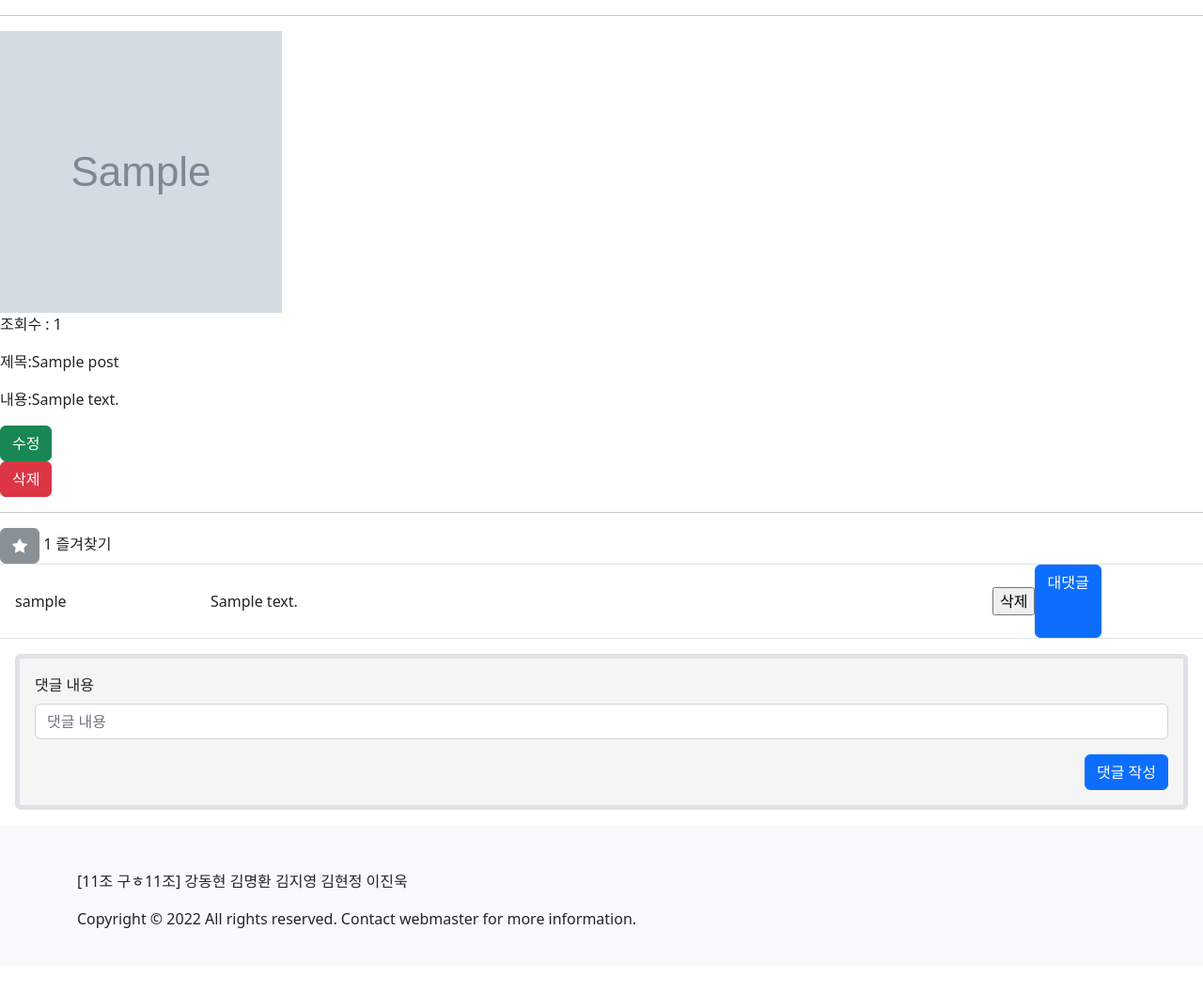
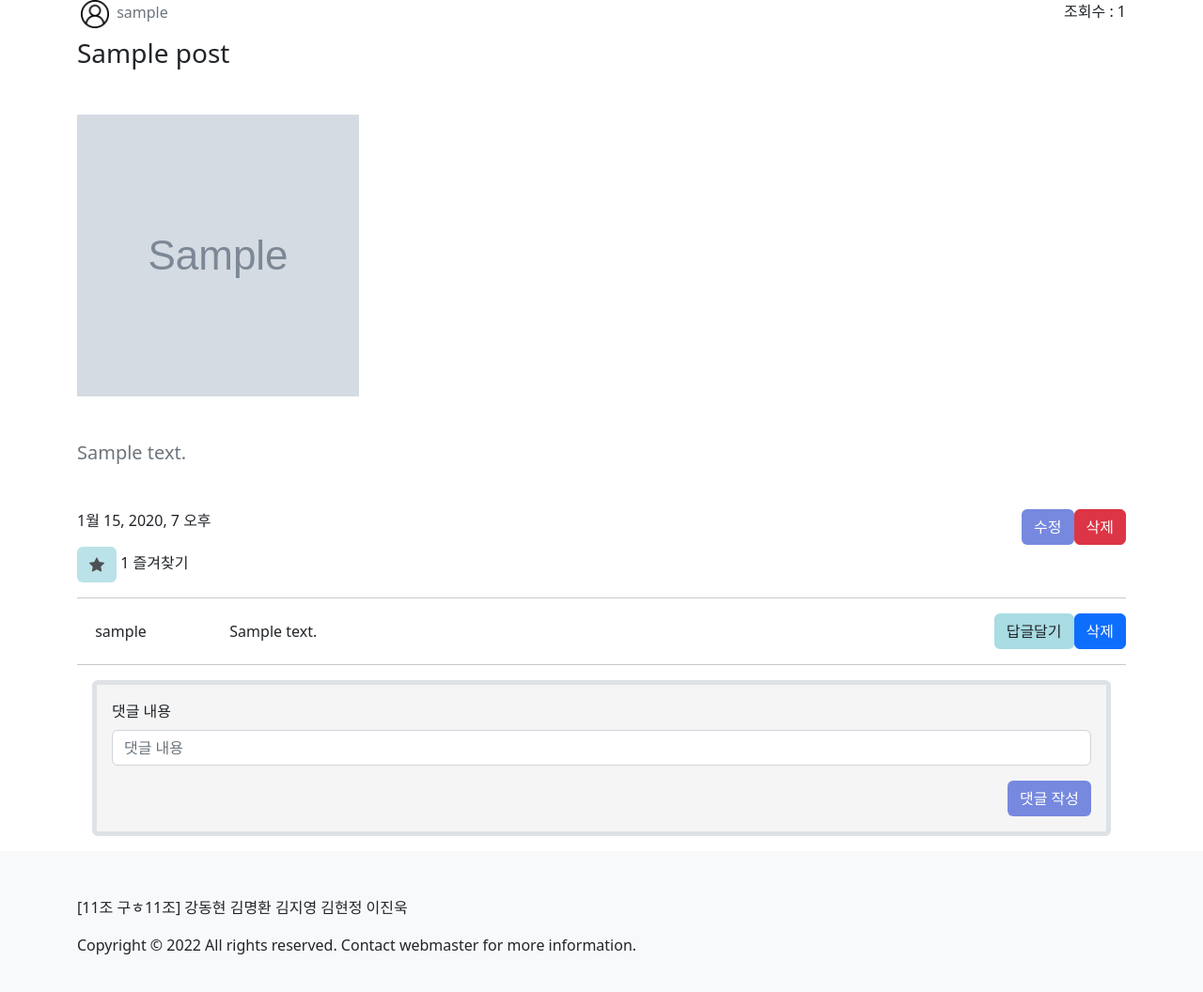
Before and after one commit to myeonghwan57/Pjt, a Django app: page /posts/1/ in a window 1280 px wide. Shown: the part 76-1132 px from the top of the page at 94% size. Before the commit the page ends 1064 px from the top, so only its background shows below. Run offline with Django 3.2, Linux system fonts and the light colour scheme; a user stored in the database is signed in; tables that the repository leaves empty hold one stand-in row (values such as "Sample post"); grey boxes marked "Sample" are stand-in pictures; some libraries are stand-ins or nearby versions.

Commit message:
detail 글/ 댓글 /대댓글/ css 적용

```diff
--- a/posts/forms.py
+++ b/posts/forms.py
@@ -25,7 +25,7 @@ class ReCommentForm(ModelForm):
         model = Comment
         fields = ('content',)
         labels = {
-            'content': '',
+            'content': '답글 내용',
         }
         widgets = {
             'content': TextInput(attrs={
--- a/posts/templates/posts/detail.html
+++ b/posts/templates/posts/detail.html
@@ -1,84 +1,110 @@
 {% extends 'base.html' %}
 {% load django_bootstrap5 %}
+{% load static %}
 {% block content %}
+  <div class='container'>
+    <div>
+      <div class='d-flex justify-content-between'>
+        <div>
+          <a href="#"><img class='post_profile_img mx-1' src="{% static '/images/profile/user.png'%}" alt=""></a>
+          <a class='text-decoration-none text-muted' href="#">{{post.user.username}}</a>
+        </div>
+        <p class='text-center'>
+          조회수 :
+          {{ post.hits }}
+        </p>
+      </div>
 
-<hr>
-<div>
+      <h3>{{post.title}}</h3>
+
+      <div class='mt-5'>
+        <!-- 이미지 -->
         {% if post.image_set %}
           {% for image in post.image_set.all %}
             <img src="{{ image.file.url }}" class="card-img-top" alt="{{ image.file.image }}" style="width: 300px; height: 300px;">
-  {% endfor %}  {% else %}
+          {% endfor %}
+        {% else %}
         {% endif %}
-  <p> 조회수 : {{ post.hits }}</p>
-  <p> 제목:{{post.title}}</p>
-  <p> 내용:{{post.content}}</p>
-  <a href="{% url 'posts:update' post.pk %}"><button class="btn btn-success">수정 </button>
+      </div>
+      <h5 class='text-muted mt-5'>{{post.content}}</h5>
+      <div class='d-flex justify-content-between mt-5'>
+        <p>{{post.created_at}}</p>
+        {% if request.user == post.user %}
+          <div class='d-flex'>
+            <a href="{% url 'posts:update' post.pk %}">
+              <button class="btn post_detail_comment_btn">수정
+              </button>
             </a>
-  <br>
-  <form action="{% url 'posts:delete' post.pk %}" method='POST' >
+            <form action="{% url 'posts:delete' post.pk %}" method='POST'>
               {% csrf_token %}
-    <input type="submit" value='삭제' class="btn btn-danger" >
+              <input type="submit" value='삭제' class="btn btn-danger">
             </form>
-
           </div>
-
-<hr>
-
-<!-- 좋아요 -->
-
+        {% else %}
+        {% endif %}
+      </div>
+      <!-- 즐겨찾기 -->
       {% if user.is_authenticated %}
         {% if request.user in post.like.all %}
-  <button type="button" style="opacity: 0.8;" data-post-id='{{ post.pk }}' id='fav-btn' class="btn btn-secondary bi bi-star-fill" >
+          <button type="button" style="opacity: 0.8;" data-post-id='{{ post.pk }}' id='fav-btn' class="btn post_detail_bookmark_btn bi bi-star-fill"></button>
         {% else %}
-  <button type="button"  id='fav-btn' data-post-id='{{ post.pk }}' style="opacity: 0.8;" class=" btn btn-secondary bi bi-star" >
+          <button type="button" id='fav-btn' data-post-id='{{ post.pk }}' style="opacity: 0.8;" class=" btn post_detail_bookmark_btn bi bi-star"></button>
         {% endif %}
-  </button>
 
         <span id='fav-count' class="text-center">{{ post.like.count }}</span>
         <span class="text-center">즐겨찾기</span>
       {% endif %}
-
-
-
-
+    </div>
+    <hr>
     <!-- 댓글 -->
-
     {% for comment in comments %}
       {% if comment.parent_comment == NULL %}
-<div class="d-flex px-3 border-top border-bottom" style="height: 5rem;">
-  <div class="col-2 align-self-center">{{comment.user}}</div>
+        <div class="d-flex justify-content-between">
+          <a style="text-decoration:none" class="col-1 align-self-center text-center text-dark" href="{%url 'accounts:detail' comment.user.pk%}">{{comment.user}}</a>
           <div class="col-8 align-self-center">{{comment.content}}</div>
+          <div class='d-flex align-self-center'>
+            <div>
+              <a class="btn post_detail_recomment_btn" data-bs-toggle="collapse" href="#collapse{{comment.pk}}" role="button">
+                답글달기
+              </a>
+            </div>
             {% if request.user == comment.user %}
-
               <form action="{% url 'posts:comments_delete' post.pk comment.pk %}" method="POST" class="align-self-center">
                 {% csrf_token %}
-    <input class="" type="submit" value="삭제">
+                <input class="btn btn-primary" type="submit" value="삭제">
               </form>
             {% endif %}
-  <a class="btn btn-primary" data-bs-toggle="collapse" href="#collapse{{comment.pk}}" role="button">
-    대댓글
-  </a>
-
-  <hr class="my-3">
           </div>
+        </div>
+        <hr>
 
         <!-- 대댓글 반복 -->
         {% for recom in comment.recomment.all %}
-<div class="d-flex px-3 border-top border-bottom" style="height: 5rem; margin-left: 1%;">
-  <a href="{% url 'accounts:detail' recom.user.pk %}" style="text-decoration:none" class="text-dark">{{ recom.user.username }}</a>
+          <div class='d-flex justify-content-between'>
+            <div class="col-1 align-self-center text-center ms-5">
+              <i class="bi bi-arrow-return-right"></i>
+              <a href="{% url 'accounts:detail' recom.user.pk %}" style="text-decoration:none" class="text-dark col-1">{{ recom.user.username }}</a>
+            </div>
+            <div class="col-8 align-self-center">
               {{ recom.content }}
             </div>
+            <div class='d-flex align-self-center'>
+              {% if request.user == recom.user %}
                 <form action="{% url 'posts:recomments_delete' post.pk recom.pk %}" method="POST" class="align-self-center">
                   {% csrf_token %}
-  <input class="" type="submit" value="삭제">
+                  <input class="btn btn-primary" type="submit" value="삭제">
                 </form>
+              {% endif %}
+            </div>
+          </div>
+          <hr>
         {% endfor %}
-
         <div class="px-3 my-3 collapse" id="collapse{{comment.pk}}">
           <form action="{% url 'posts:recomments_create' post.pk comment.pk %}" method="POST" class="border border-5 rounded p-3" style="background-color:whitesmoke;">
             {% csrf_token %}
             {% bootstrap_form recomment_form %}
-    <div class="text-end"><input class="btn btn-primary" type="submit" value="대댓글 작성"></a>
+            <div class="text-end">
+              <input class="btn post_detail_recomment_btn " type="submit" value="답글 작성">
             </div>
           </form>
         </div>
@@ -89,10 +115,12 @@
       <form action="{% url 'posts:comments_create' post.pk %}" method="POST" class="border border-5 rounded p-3" style="background-color:whitesmoke;">
         {% csrf_token %}
         {% bootstrap_form comment_form %}
-    <div class="text-end"><input class="btn btn-primary" type="submit" value="댓글 작성"></a>
+        <div class="text-end"><input class="btn post_detail_comment_btn" type="submit" value="댓글 작성">
         </div>
       </form>
     </div>
+  </div>
+
 {% endblock content %}
 
 {% block script %}
@@ -103,17 +131,25 @@ favBtn.addEventListener('click', function (event) {
       console.log(event.target.dataset)
       console.log(event.target.dataset.postId)
 
-  axios({
-    method:'get',
-    url:`http://localhost:8000/posts/${event.target.dataset.postId}/like/`
-  })
-  .then(response => {
+      axios({method: 'get', url: `http://localhost:8000/posts/${event.target.dataset.postId}/like/`}).then(response => {
         if (response.data.is_likes === true) { // 즐찾 했으면
-      event.target.classList.add('bi-star-fill')
-      event.target.classList.remove('bi-star')
+          event
+            .target
+            .classList
+            .add('bi-star-fill')
+          event
+            .target
+            .classList
+            .remove('bi-star')
         } else {
-      event.target.classList.add('bi-star')
-      event.target.classList.remove('bi-star-fill')
+          event
+            .target
+            .classList
+            .add('bi-star')
+          event
+            .target
+            .classList
+            .remove('bi-star-fill')
         }
         const favCount = document.querySelector('#fav-count')
         favCount.innerText = response.data.likes_count
--- a/posts/templates/posts/index.html
+++ b/posts/templates/posts/index.html
@@ -63,9 +63,9 @@
       <div class='col-9'>
         {% for post in posts %}
           <hr>
-          <div>
+          <div class='px-4'>
             <a href="#"><img class='post_profile_img mx-1' src="{% static '/images/profile/user.png'%}" alt=""></a>
-            <a class='text-decoration-none text-muted' href="#">작성자</a>
+            <a class='text-decoration-none text-muted' href="#">{{post.user.username}}</a>
             <a class='text-decoration-none' href="{% url 'posts:detail' post.pk %}">
               <h3 class='text-dark'>{{post.title}}</h3>
               <p class='post_content text-muted'>{{post.content}}</p>
--- a/static/css/style.css
+++ b/static/css/style.css
@@ -46,8 +46,8 @@ html,body{
 }
 
 .post_profile_img{
-  height: 40px;
-  width: 40px;
+  height: 30px;
+  width: 30px;
 }
 .post_write{
   width: 700px;
@@ -66,11 +66,22 @@ html,body{
   justify-content: space-around;
   border-radius: 30px;
 }
-
+.post_list{
+  width: 100%;
+}
 .post_content{
   overflow: hidden;
   text-overflow: ellipsis;
-  white-space: nowrap;
-  width: 100px;
-  height: 20px;
+  width: 100%;
+  height: 45px;
 }
+.post_detail_comment_btn{
+  background-color: #7689DE;
+  color: white;
+}
+.post_detail_recomment_btn{
+  background-color: #A9DCE3;
+}
+.post_detail_bookmark_btn{
+  background-color: #A9DCE3;
+}
```
Lines whose indentation alone changed are shown as unchanged.
